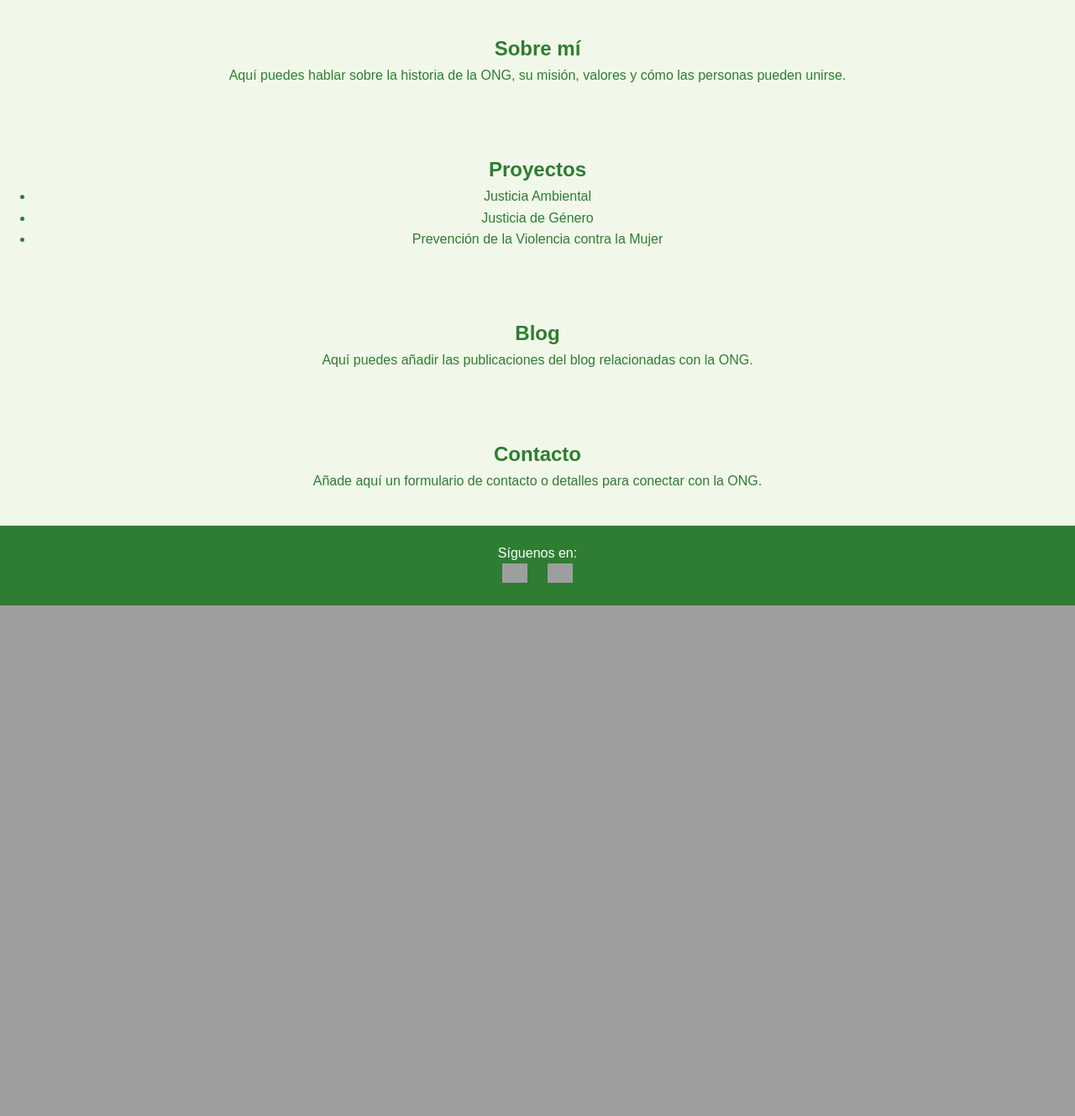
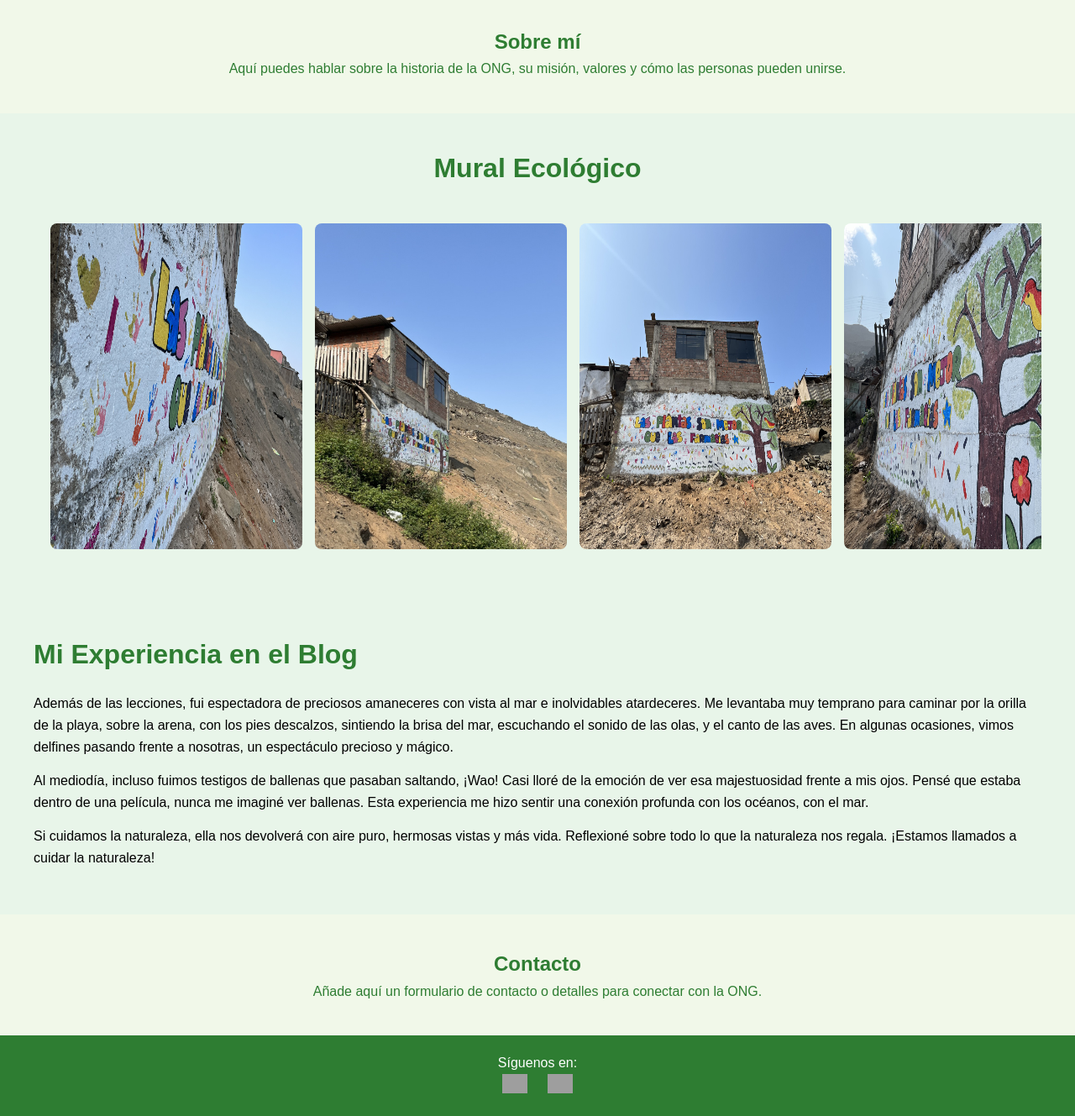
Before and after one commit to XeanN/yna-peru, a PHP site: page / in a window 1280 px wide. Shown: the part 979-2308 px from the top of the page at 84% size. Before the commit the page ends 1700 px from the top, so only its background shows below. Run offline with PHP 8.4, Linux system fonts and the light colour scheme; grey boxes are pictures that could not be loaded.

Commit message:
new changes

```diff
--- a/index.css
+++ b/index.css
@@ -1,21 +1,29 @@
+/* Reset general */
 * {
     margin: 0;
     padding: 0;
     box-sizing: border-box;
 }
 
+/* Estilos generales */
 body {
     font-family: Arial, sans-serif;
     line-height: 1.6;
     background-color: #f5f5f5;
 }
 
+/* Header */
 header {
     display: flex;
     justify-content: space-between;
     align-items: center;
     background-color: #2E7D32;
     padding: 10px 20px;
+}
+
+header picture {
+    display: flex;
+    align-items: center;
 }
 
 header ul {
@@ -36,8 +44,9 @@ header ul li a {
     font-weight: bold;
 }
 
+/* Sección Inicio */
 .section-inicio {
-    background: url('tu-imagen.jpg') no-repeat center center/cover;
+    background: url('./public/images/mural-1.jpg') no-repeat center center/cover;
     height: 100vh;
     display: flex;
     justify-content: center;
@@ -51,13 +60,74 @@ header ul li a {
     color: #a5d6a7; /* Verde claro */
 }
 
-.section-sobremi, .section-proyectos, .section-blog, .section-contacto {
+/* Sección Sobre Mí */
+.section-sobremi, .section-contacto {
     padding: 40px;
     text-align: center;
     background-color: #f1f8e9; /* Fondo verde suave */
     color: #2E7D32;
 }
 
+/* Sección Proyectos */
+#proyectos {
+    padding: 40px;
+    background-color: #e8f5e9;
+    text-align: center;
+}
+
+#proyectos h2 {
+    margin-bottom: 20px;
+    font-size: 2rem;
+    color: #2E7D32;
+}
+
+/* Galería Horizontal para Proyectos */
+.horizontal-gallery {
+    display: flex;
+    overflow-x: auto; /* Permite el desplazamiento horizontal */
+    gap: 15px;
+    padding: 20px;
+}
+
+.horizontal-gallery img {
+    width: 300px;
+    height: auto;
+    border-radius: 8px;
+    transition: transform 0.3s ease;
+}
+
+.horizontal-gallery img:hover {
+    transform: scale(1.05);
+    cursor: pointer;
+}
+
+/* Estilos para la barra de desplazamiento (scroll) */
+.horizontal-gallery::-webkit-scrollbar {
+    height: 10px;
+}
+
+.horizontal-gallery::-webkit-scrollbar-thumb {
+    background-color: #2E7D32;
+    border-radius: 10px;
+}
+
+/* Sección Blog */
+#blog {
+    padding: 40px;
+    background-color: #e8f5e9;
+}
+
+#blog h2 {
+    margin-bottom: 20px;
+    font-size: 2rem;
+    color: #2E7D32;
+}
+
+#blog p {
+    margin-bottom: 15px;
+}
+
+/* Footer */
 footer {
     background-color: #2E7D32;
     color: #fff;
@@ -70,6 +140,7 @@ footer a img {
     margin: 0 10px;
 }
 
+/* Logo */
 .logo {
     width: 150px;
     height: auto;
--- a/index.html
+++ b/index.html
@@ -36,18 +36,27 @@
         <p>Aquí puedes hablar sobre la historia de la ONG, su misión, valores y cómo las personas pueden unirse.</p>
     </section>
 
-    <section id="proyectos" class="section-proyectos">
-        <h2>Proyectos</h2>
-        <ul>
-            <li>Justicia Ambiental</li>
-            <li>Justicia de Género</li>
-            <li>Prevención de la Violencia contra la Mujer</li>
-        </ul>
+    <section id="proyectos">
+        <h2>Mural Ecológico</h2>
+        <div class="horizontal-gallery">
+            <img src="./public/images/mural-1.jpg" alt="Mural 1">
+            <img src="./public/images/mural-2.jpg" alt="Mural 2">
+            <img src="./public/images/mural-3.jpg" alt="Mural 3">
+            <img src="./public/images/mural-4.jpg" alt="Mural 4">
+        </div>
     </section>
 
-    <section id="blog" class="section-blog">
-        <h2>Blog</h2>
-        <p>Aquí puedes añadir las publicaciones del blog relacionadas con la ONG.</p>
+    <section id="blog">
+        <h2>Mi Experiencia en el Blog</h2>
+        <p>
+            Además de las lecciones, fui espectadora de preciosos amaneceres con vista al mar e inolvidables atardeceres. Me levantaba muy temprano para caminar por la orilla de la playa, sobre la arena, con los pies descalzos, sintiendo la brisa del mar, escuchando el sonido de las olas, y el canto de las aves. En algunas ocasiones, vimos delfines pasando frente a nosotras, un espectáculo precioso y mágico.
+        </p>
+        <p>
+            Al mediodía, incluso fuimos testigos de ballenas que pasaban saltando, ¡Wao! Casi lloré de la emoción de ver esa majestuosidad frente a mis ojos. Pensé que estaba dentro de una película, nunca me imaginé ver ballenas. Esta experiencia me hizo sentir una conexión profunda con los océanos, con el mar.
+        </p>
+        <p>
+            Si cuidamos la naturaleza, ella nos devolverá con aire puro, hermosas vistas y más vida. Reflexioné sobre todo lo que la naturaleza nos regala. ¡Estamos llamados a cuidar la naturaleza!
+        </p>
     </section>
 
     <section id="contacto" class="section-contacto">
```
Also changed, not shown: public/images/mural-1.jpg (added), public/images/mural-2.jpg (added), public/images/mural-3.jpg (added), public/images/mural-4.jpg (added).
